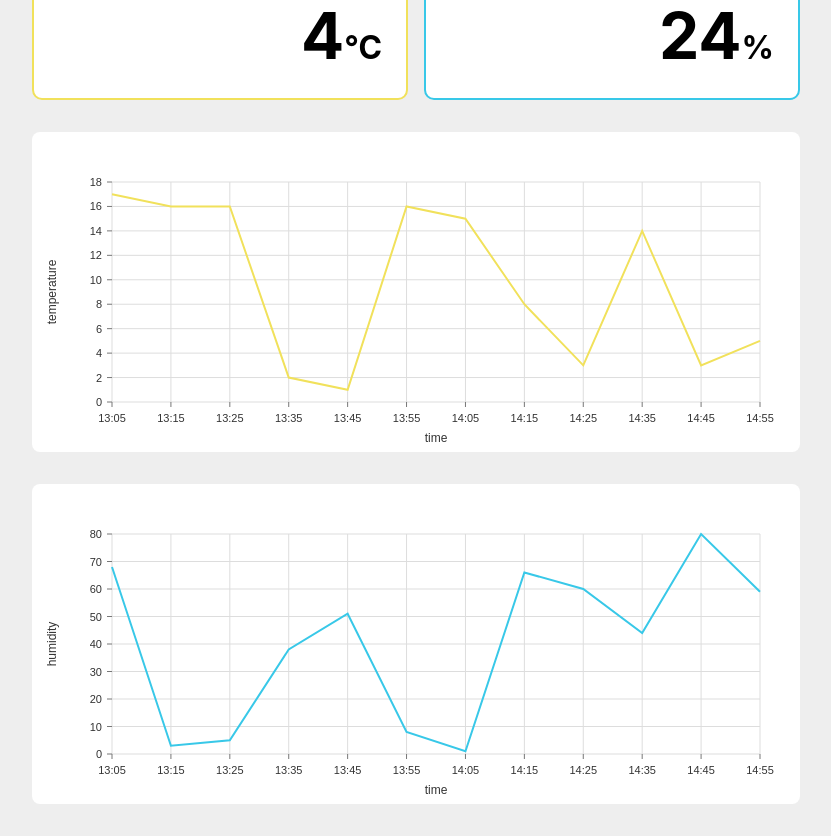
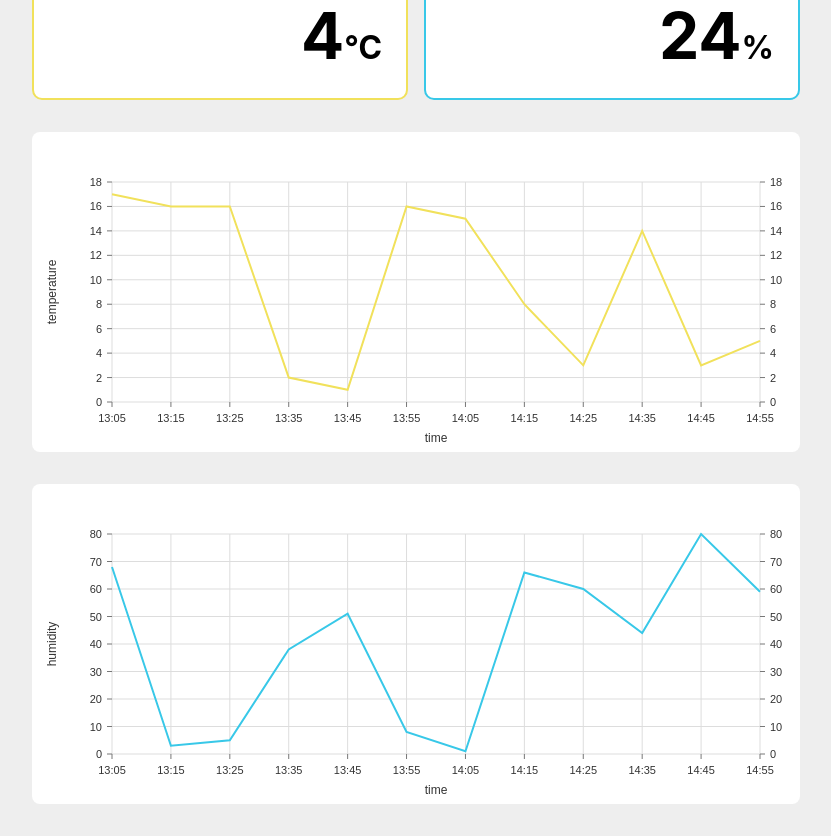
Before and after one commit to sano-home/thermohygrometer, a Next.js app in the folder ui/: page / in a window 1280 px wide. Shown: the part 200-1036 px from the top of the page, without its empty margins (224-1055 px from the left). Built offline with nearby package versions, Linux system fonts and the light colour scheme.

Commit message:
Modify chart style to allow scroll x direction

```diff
--- a/ui/components/HistoryChart/ChartContainer/index.tsx
+++ b/ui/components/HistoryChart/ChartContainer/index.tsx
@@ -1,9 +1,15 @@
-import { FC } from 'react';
+import { FC, useEffect, useRef } from 'react';
 
 export const ChartContainer: FC = ({ children }) => {
+  const containerRef = useRef<HTMLDivElement>(null);
+
+  useEffect(() => {
+    containerRef.current.scrollLeft = 800;
+  }, []);
+
   return (
-    <div className="chart-container">
-      {children}
+    <div className="chart-container" ref={containerRef}>
+      <div className="chart-inner">{children}</div>
       <style jsx>{`
         .chart-container {
           height: 320px;
@@ -11,6 +17,13 @@ export const ChartContainer: FC = ({ children }) => {
           margin: 16px 0;
           background-color: #fff;
           border-radius: 8px;
+          overflow-x: scroll;
+          overflow-y: hidden;
+        }
+
+        .chart-inner {
+          width: 768px;
+          height: 320px;
         }
       `}</style>
     </div>
--- a/ui/components/HistoryChart/index.tsx
+++ b/ui/components/HistoryChart/index.tsx
@@ -25,10 +25,13 @@ const convertToChartData = (
   histories: ResponseHistories['data'],
   field: 'temperature' | 'humidity'
 ): LineChartItem['data'] => {
-  return histories.slice(0, histories.length).reverse().map((item, index) => ({
-    x: formatTimestamp(item.timestamp),
-    y: item[field],
-  }));
+  return histories
+    .slice(0, histories.length)
+    .reverse()
+    .map((item, index) => ({
+      x: formatTimestamp(item.timestamp),
+      y: item[field],
+    }));
 };
 
 export const HistoryChart: FC = () => {
@@ -38,9 +41,9 @@ export const HistoryChart: FC = () => {
     const count = 12;
     const interval = 60 * 60 * 1000; // 60 minutes
 
-    return fetch(`${url}?before=${before}&count=${count}&interval=${interval}`).then((r) =>
-      r.json()
-    );
+    return fetch(
+      `${url}?before=${before}&count=${count}&interval=${interval}`
+    ).then((r) => r.json());
   };
 
   const { data, error } = useSWR<ResponseHistories, Error>(
@@ -78,7 +81,12 @@ export const HistoryChart: FC = () => {
           }}
           yFormat=" >-.2f"
           axisTop={null}
-          axisRight={null}
+          axisRight={{
+            orient: 'left',
+            tickSize: 5,
+            tickPadding: 5,
+            tickRotation: 0,
+          }}
           axisBottom={{
             orient: 'bottom',
             tickSize: 5,
@@ -120,7 +128,12 @@ export const HistoryChart: FC = () => {
           }}
           yFormat=" >-.2f"
           axisTop={null}
-          axisRight={null}
+          axisRight={{
+            orient: 'left',
+            tickSize: 5,
+            tickPadding: 5,
+            tickRotation: 0,
+          }}
           axisBottom={{
             orient: 'bottom',
             tickSize: 5,
```
